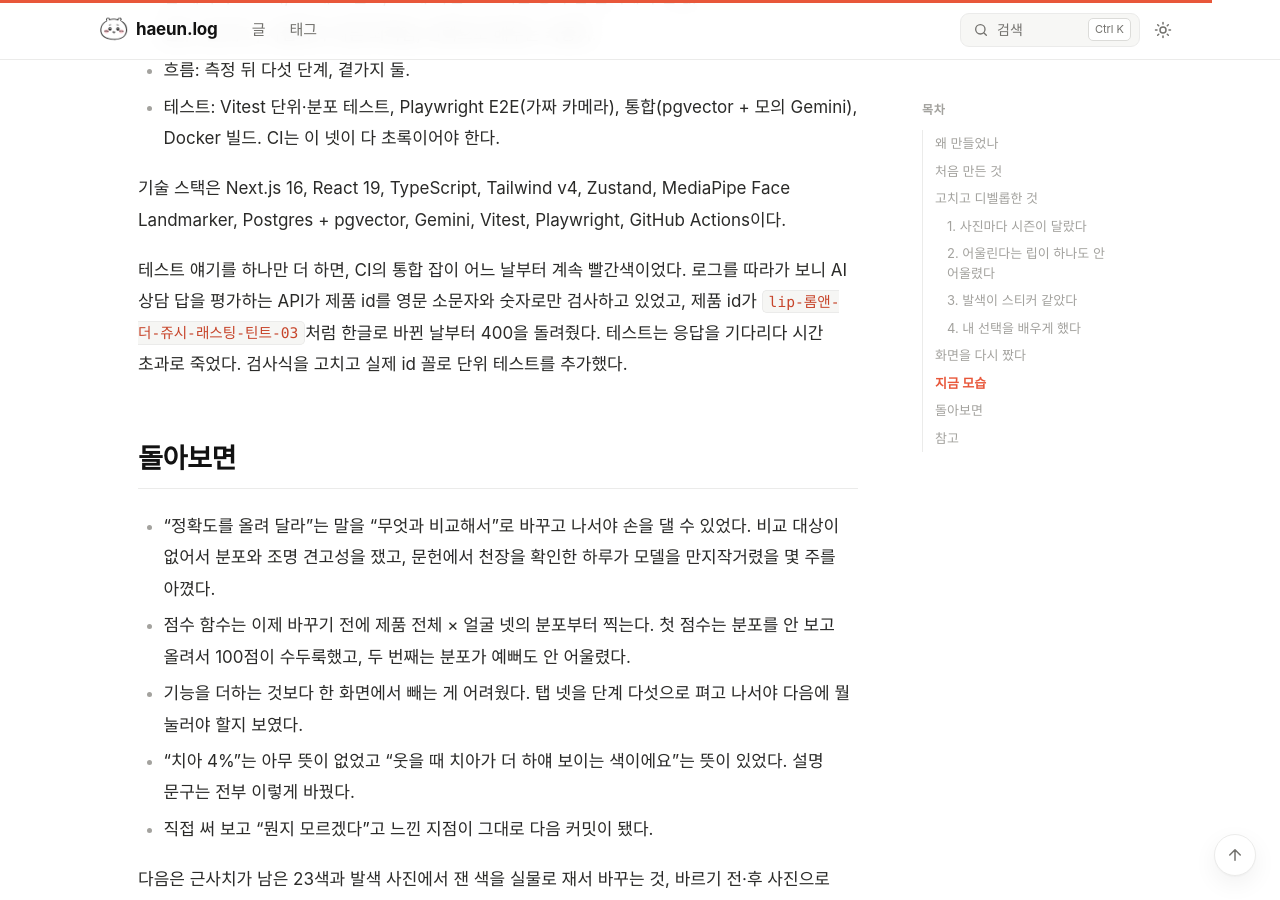
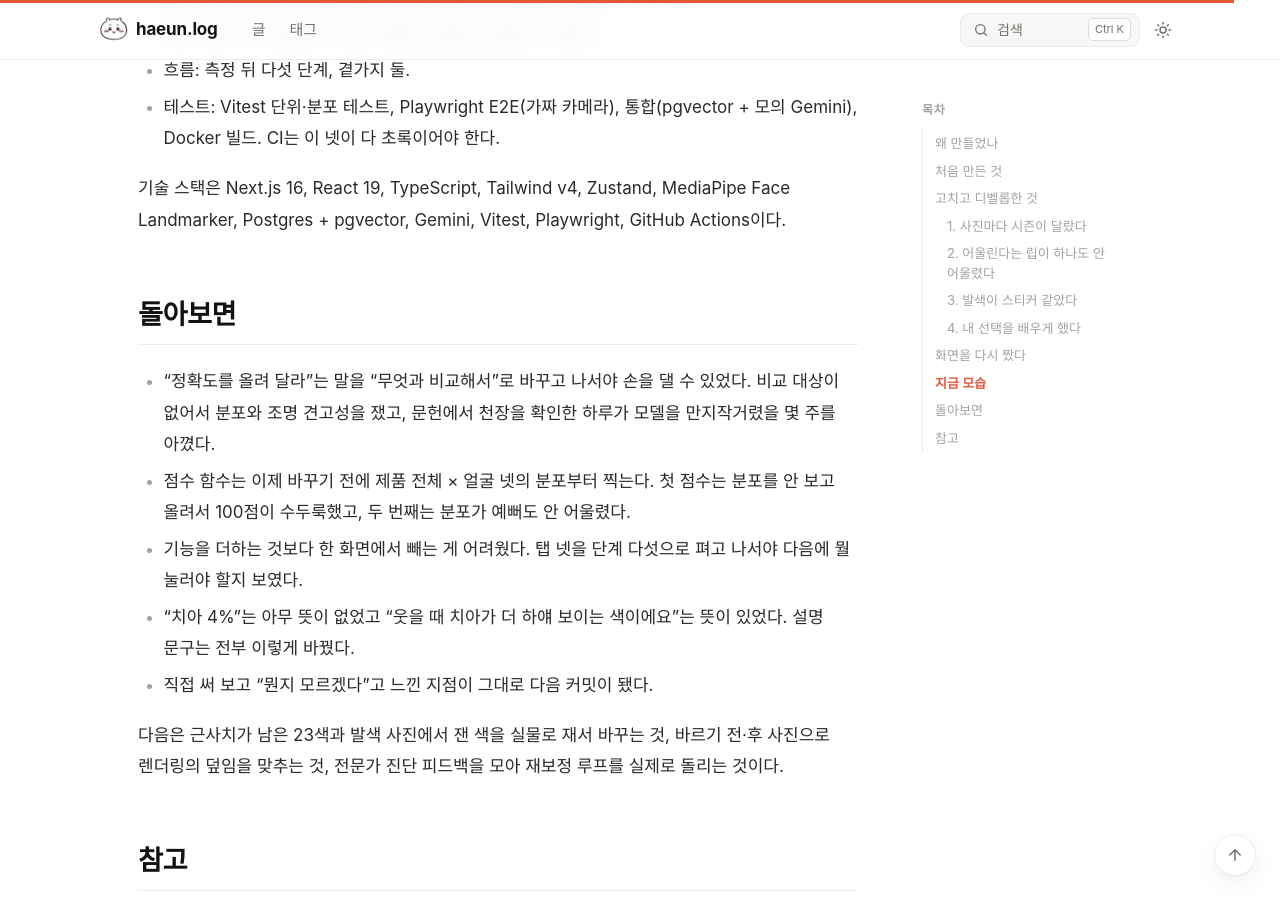
Before and after one commit to OHaEuN/OHaEuN, a Jekyll site: the page built from _posts/2026-11-04-31.md, in a window 1280 px wide and 900 px high, scrolled down 7812 px. Built offline with Jekyll 4.4.1, drawn with Linux system fonts in a browser that asks for light colours; nearby versions of some CDN libraries; some web fonts are replaced.

Commit message:
Post 31: drop the CI aside

```diff
--- a/_posts/2026-11-04-31.md
+++ b/_posts/2026-11-04-31.md
@@ -115,8 +115,6 @@ MediaPipe로 얼굴을 찾고 볼과 이마 색을 읽어 웜·쿨과 네 시즌
 
 기술 스택은 Next.js 16, React 19, TypeScript, Tailwind v4, Zustand, MediaPipe Face Landmarker, Postgres + pgvector, Gemini, Vitest, Playwright, GitHub Actions이다.
 
-테스트 얘기를 하나만 더 하면, CI의 통합 잡이 어느 날부터 계속 빨간색이었다. 로그를 따라가 보니 AI 상담 답을 평가하는 API가 제품 id를 영문 소문자와 숫자로만 검사하고 있었고, 제품 id가 `lip-롬앤-더-쥬시-래스팅-틴트-03`처럼 한글로 바뀐 날부터 400을 돌려줬다. 테스트는 응답을 기다리다 시간 초과로 죽었다. 검사식을 고치고 실제 id 꼴로 단위 테스트를 추가했다.
-
 ## 돌아보면
 
 - "정확도를 올려 달라"는 말을 "무엇과 비교해서"로 바꾸고 나서야 손을 댈 수 있었다. 비교 대상이 없어서 분포와 조명 견고성을 쟀고, 문헌에서 천장을 확인한 하루가 모델을 만지작거렸을 몇 주를 아꼈다.
```
